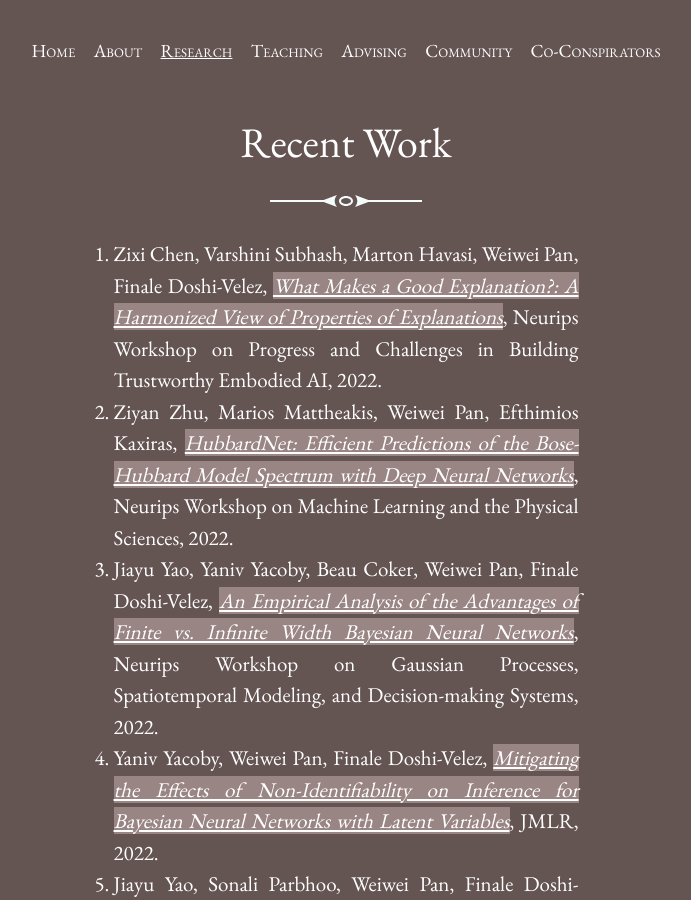
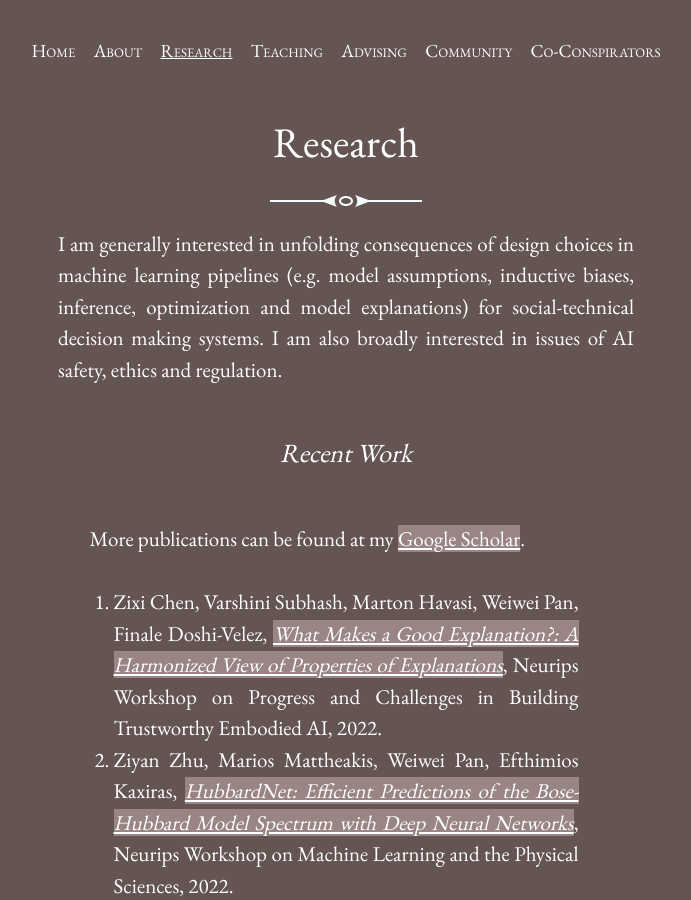
Before and after one commit to onefishy/onefishy.github.io, a Jekyll site: the page built from research.md, in a window 1280 px wide and 900 px high. Shown: the whole window, without its empty margins (294-985 px from the left). Built offline with Jekyll 4.4.1, drawn with Linux system fonts in a browser that asks for light colours.

Commit message:
Update research.md

```diff
--- a/research.md
+++ b/research.md
@@ -1,7 +1,12 @@
 ---
 layout: post
-title: Recent Work
+title: Research
 ---
+
+I am generally interested in unfolding consequences of design choices in machine learning pipelines (e.g. model assumptions, inductive biases, inference, optimization and model explanations) for social-technical decision making systems. I am also broadly interested in issues of AI safety, ethics and regulation.
+
+#### Recent Work
+More publications can be found at my [Google Scholar](https://scholar.google.com/citations?hl=en&user=4mmuvFgAAAAJ&view_op=list_works&gmla=AJsN-F5bL3dw5jD4ejRi0SQ1tJXKMOrJkd9TtZbRMr24y-EezVDMPWVHzUwilBE7qF37B1QmCs7fz05isA26H-4MVgtEUf3q4_IU2HZpxC53Tat-3o4fnog).
 
 1. Zixi Chen, Varshini Subhash, Marton Havasi, Weiwei Pan, Finale Doshi-Velez, [*What Makes a Good Explanation?: A Harmonized View of Properties of Explanations*](https://arxiv.org/abs/2211.05667), Neurips Workshop on Progress and Challenges in Building Trustworthy Embodied AI, 2022.
 2. Ziyan Zhu, Marios Mattheakis, Weiwei Pan, Efthimios Kaxiras, [*HubbardNet: Efficient Predictions of the Bose-Hubbard Model Spectrum with Deep Neural Networks*](https://ml4physicalsciences.github.io/2022/files/NeurIPS_ML4PS_2022_87.pdf), Neurips Workshop on Machine Learning and the Physical Sciences, 2022.
```
